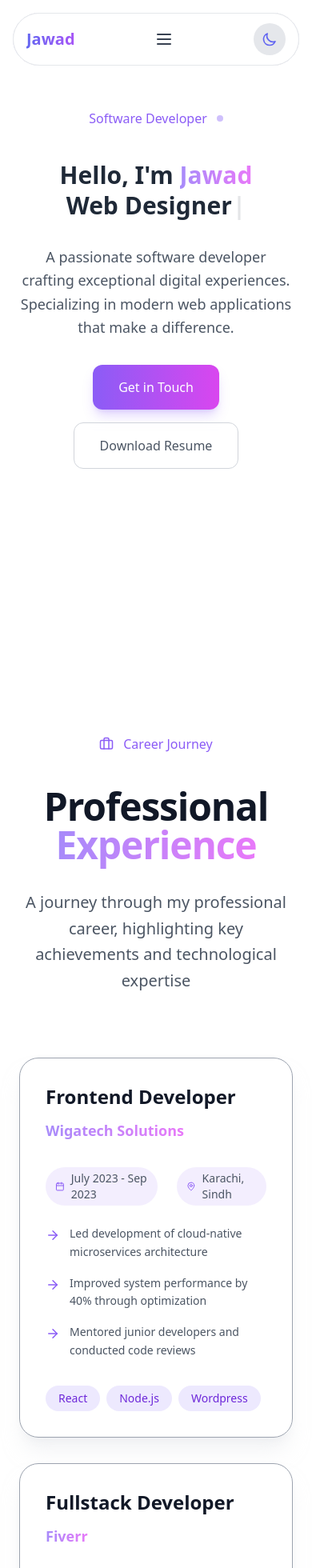
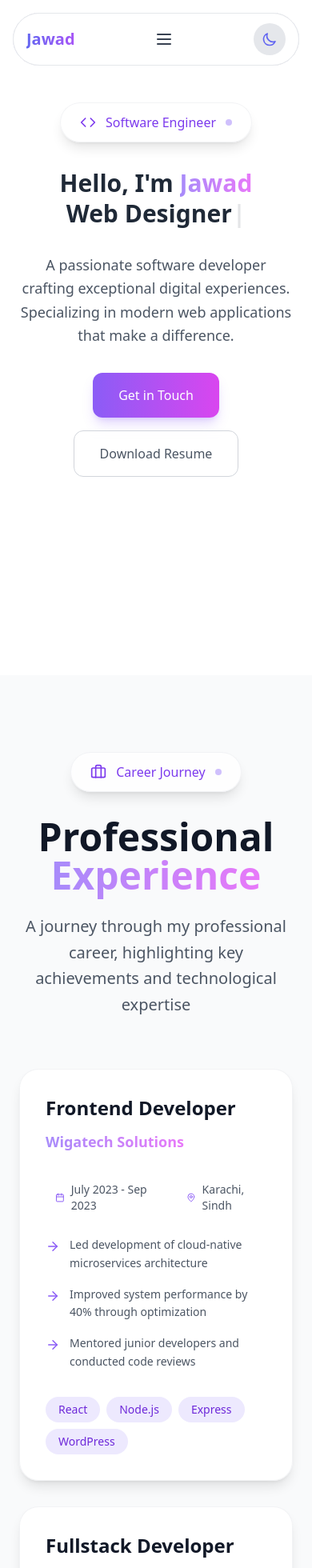
Before and after one commit to jawad8082/jawadportfolio, a React (Vite) app: page / in a window 390 px wide. Shown: the top 1960 px of the page at 80% size. Built offline with nearby package versions, Linux system fonts and the light colour scheme.

Commit message:
add some changes

```diff
--- a/src/components/Experience.jsx
+++ b/src/components/Experience.jsx
@@ -1,10 +1,15 @@
-import React from 'react';
-import { motion } from 'framer-motion';
-import { useDarkMode } from './common/DarkModeContext';
-import { PageLayout } from './common/PageLayout';
-import { GradientText } from './common/StyledComponents';
-import Navbar from './Navbar';
-import { BriefcaseIcon, CalendarIcon, MapPinIcon, ArrowRightIcon } from 'lucide-react';
+import React from "react";
+import { motion } from "framer-motion";
+import { useDarkMode } from "./common/DarkModeContext";
+import { PageLayout } from "./common/PageLayout";
+import { GradientText } from "./common/StyledComponents";
+import Navbar from "./Navbar";
+import {
+  BriefcaseIcon,
+  CalendarIcon,
+  MapPinIcon,
+  ArrowRightIcon,
+} from "lucide-react";
 
 const experiences = [
   {
@@ -15,9 +20,9 @@ const experiences = [
     description: [
       "Led development of cloud-native microservices architecture",
       "Improved system performance by 40% through optimization",
-      "Mentored junior developers and conducted code reviews"
+      "Mentored junior developers and conducted code reviews",
     ],
-    skills: ["React", "Node.js", "Wordpress"]
+    skills: ["React", "Node.js", "Express", "WordPress"],
   },
   {
     company: "Fiverr",
@@ -28,9 +33,9 @@ const experiences = [
       "Develop and maintain full-stack web applications",
       "Implemented responsive designs and user interfaces",
       "Managed database architecture and API integrations for web applications",
-      "Worked closely with designers and product managers"
+      "Worked closely with designers and product managers",
     ],
-    skills: ["React", "Node.js", "MongoDB", "Express", "REST APIs"]
+    skills: ["MERN", "REST APIs"],
   },
   {
     company: "IRC",
@@ -40,10 +45,10 @@ const experiences = [
     description: [
       "Managed and maintained accurate data entry in organizational databases",
       "Processed large volumes of data with high accuracy and attention to detail",
-      "Generated regular reports and performed data quality checks"
+      "Generated regular reports and performed data quality checks",
     ],
-    skills: ["Data Entry", "MS Office", "Database Management", "Data Verification"]
-  }
+    skills: ["Data Entry", "Database Management", "Data Verification"],
+  },
 ];
 
 const ExperienceCard = ({ experience, index }) => {
@@ -55,22 +60,19 @@ const ExperienceCard = ({ experience, index }) => {
       whileInView={{ opacity: 1, y: 0 }}
       viewport={{ once: true }}
       transition={{ duration: 0.5, delay: index * 0.2 }}
-      className={`group relative p-8 rounded-3xl backdrop-blur-md hover:transform hover:scale-[1.02] transition-all duration-300 ${
+      className={`group relative p-8 rounded-3xl backdrop-blur-md transform-gpu hover:translate-y-[-4px] transition-all duration-300 ${
         darkMode
-          ? 'bg-slate-800/90 border border-slate-700/50 shadow-lg shadow-violet-500/5'
-          : 'bg-white/90 border border-gray-400 shadow-xl shadow-gray-200/50'
+          ? "bg-slate-800/90 border border-slate-700/50 shadow-lg shadow-violet-500/5"
+          : "bg-white/90 border border-gray-200/50 hover:bg-white shadow-lg hover:shadow-xl"
       }`}
     >
-      {/* Decorative Elements */}
-      <div className={`absolute top-0 left-0 w-full h-full rounded-3xl opacity-0 group-hover:opacity-100 transition-opacity duration-300 ${
-        darkMode ? 'bg-gradient-to-br from-violet-500/10 to-transparent' : 'bg-gradient-to-br from-violet-50 to-transparent'
-      }`} />
-
       <div className="relative z-10">
         <div className="mb-8">
-          <h3 className={`text-2xl font-bold mb-3 ${
-            darkMode ? 'text-white' : 'text-gray-900'
-          }`}>
+          <h3
+            className={`text-2xl font-bold mb-3 ${
+              darkMode ? "text-white" : "text-gray-900"
+            }`}
+          >
             {experience.position}
           </h3>
           <h4 className="text-lg font-semibold">
@@ -80,25 +82,32 @@ const ExperienceCard = ({ experience, index }) => {
           </h4>
         </div>
 
-        <div className={`flex gap-6 mb-6 ${
-          darkMode ? 'text-gray-300' : 'text-gray-600'
-        }`}>
-          <div className="flex items-center gap-2 bg-violet-500/10 px-3 py-1 rounded-full">
+        <div
+          className={`flex gap-6 mb-6 ${
+            darkMode ? "text-gray-300" : "text-gray-600"
+          }`}
+        >
+          <div className="flex items-center gap-2 px-3 py-1 ">
             <CalendarIcon size={16} className="text-violet-500" />
             <span className="text-sm font-medium">{experience.duration}</span>
           </div>
-          <div className="flex items-center gap-2 bg-violet-500/10 px-3 py-1 rounded-full">
+          <div className="flex items-center gap-2 px-3 py-1 ">
             <MapPinIcon size={16} className="text-violet-500" />
             <span className="text-sm font-medium">{experience.location}</span>
           </div>
         </div>
 
-        <ul className={`space-y-4 mb-8 ${
-          darkMode ? 'text-gray-300' : 'text-gray-600'
-        }`}>
+        <ul
+          className={`space-y-4 mb-8 ${
+            darkMode ? "text-gray-300" : "text-gray-600"
+          }`}
+        >
           {experience.description.map((item, i) => (
             <li key={i} className="flex gap-3 items-start">
-              <ArrowRightIcon size={18} className="flex-shrink-0 mt-1 text-violet-500" />
+              <ArrowRightIcon
+                size={18}
+                className="flex-shrink-0 mt-1 text-violet-500"
+              />
               <span className="text-sm leading-relaxed">{item}</span>
             </li>
           ))}
@@ -110,8 +119,8 @@ const ExperienceCard = ({ experience, index }) => {
               key={i}
               className={`px-4 py-1.5 rounded-full text-sm font-medium transition-colors duration-200 ${
                 darkMode
-                  ? 'bg-violet-500/20 text-violet-300 hover:bg-violet-500/30'
-                  : 'bg-violet-100 text-violet-700 hover:bg-violet-200'
+                  ? "bg-violet-500/20 text-violet-300 hover:bg-violet-500/30"
+                  : "bg-violet-100 text-violet-700 hover:bg-violet-200"
               }`}
             >
               {skill}
@@ -129,43 +138,67 @@ const Experience = () => {
   return (
     <PageLayout>
       <Navbar />
-      <div className="relative container mx-auto px-6 py-16">
+      <div
+        className={`relative min-h-screen ${
+          darkMode ? "bg-slate-900" : "bg-gray-50"
+        }`}
+      >
+        <div className="relative container mx-auto px-6 py-24">
           <motion.div
             initial={{ opacity: 0, y: 20 }}
             animate={{ opacity: 1, y: 0 }}
-          className="text-center mb-20"
+            className="text-center mb-16"
           >
-          <div className="inline-flex items-center gap-3 px-6 py-2.5 rounded-full mb-8 transition-colors duration-200 ${
-            darkMode ? 'bg-violet-500/10' : 'bg-violet-50'
-          }">
-            <BriefcaseIcon size={18} className="text-violet-500" />
-            <span className="text-violet-500 font-medium">Career Journey</span>
+            <div
+              className={`inline-flex items-center gap-3 px-6 py-3 rounded-full backdrop-blur-sm mb-8 ${
+                darkMode
+                  ? "bg-slate-800/40 border border-slate-700/50"
+                  : "bg-white/80 border border-gray-200/50 shadow-lg"
+              }`}
+            >
+              <BriefcaseIcon
+                size={20}
+                className={darkMode ? "text-violet-400" : "text-violet-600"}
+              />
+              <span
+                className={darkMode ? "text-violet-300" : "text-violet-600"}
+              >
+                Career Journey
+              </span>
+              <span className="w-2 h-2 rounded-full bg-violet-400 animate-pulse" />
             </div>
 
-          <h2 className={`text-5xl md:text-6xl font-bold mb-8 tracking-tight ${
-            darkMode ? 'text-white' : 'text-gray-900'
-          }`}>
-            Professional{' '}
+            <h2
+              className={`text-5xl md:text-6xl font-bold mb-6 ${
+                darkMode ? "text-white" : "text-gray-900"
+              }`}
+            >
+              Professional{" "}
               <GradientText className="bg-clip-text text-transparent bg-gradient-to-r from-violet-500 to-pink-500">
                 Experience
               </GradientText>
             </h2>
 
-          <p className={`text-xl max-w-2xl mx-auto leading-relaxed ${
-            darkMode ? 'text-gray-300' : 'text-gray-600'
-          }`}>
-            A journey through my professional career, highlighting key achievements and technological expertise
+            <p
+              className={`text-xl max-w-2xl mx-auto leading-relaxed ${
+                darkMode ? "text-gray-300" : "text-gray-600"
+              }`}
+            >
+              A journey through my professional career, highlighting key
+              achievements and technological expertise
             </p>
           </motion.div>
 
-        <div className="grid md:grid-cols-2 lg:grid-cols-3 gap-8">
+          <motion.div
+            initial={{ opacity: 0 }}
+            animate={{ opacity: 1 }}
+            transition={{ delay: 0.2 }}
+            className="grid md:grid-cols-2 lg:grid-cols-3 gap-8"
+          >
             {experiences.map((experience, index) => (
-            <ExperienceCard
-              key={index}
-              experience={experience}
-              index={index}
-            />
+              <ExperienceCard key={index} experience={experience} index={index} />
             ))}
+          </motion.div>
         </div>
       </div>
     </PageLayout>
--- a/src/components/Hero.jsx
+++ b/src/components/Hero.jsx
@@ -1,86 +1,52 @@
-import React, { useEffect, useRef, useState } from 'react';
-import { motion } from 'framer-motion';
-import { useDarkMode } from './common/DarkModeContext';
-import { PageLayout } from './common/PageLayout';
-import { GradientText } from './common/StyledComponents';
-import Navbar from './Navbar';
-import { technologies } from '../utils/tech';
-import Typewriter from 'typewriter-effect';
-import resume from '../assets/Resume/resume.pdf';
-
-const generateCircularPosition = (index, total, radius) => {
-  const angle = (index / total) * 2 * Math.PI;
-  return {
-    x: Math.cos(angle) * radius,
-    y: Math.sin(angle) * radius
-  };
-};
-
-const rotatePositions = (total, radius, offset = 0) => {
-  return Array(total).fill(0).map((_, index) => {
-    const angle = ((index / total) * 2 * Math.PI) + offset;
-    return {
-      x: Math.cos(angle) * radius,
-      y: Math.sin(angle) * radius
-    };
-  });
-};
+import React from "react";
+import { motion } from "framer-motion";
+import { useDarkMode } from "./common/DarkModeContext";
+import { PageLayout } from "./common/PageLayout";
+import { GradientText } from "./common/StyledComponents";
+import Navbar from "./Navbar";
+import Typewriter from "typewriter-effect";
+import resume from "../assets/Resume/resume.pdf";
+import { Code } from "lucide-react";
+import profile from "../assets/ProjectImages/profile.jpeg";
 
 const Hero = () => {
   const { darkMode } = useDarkMode();
-  const techContainerRef = useRef(null);
-  const [techElements, setTechElements] = useState([]);
-  const animationDuration = 8;
-  const radius = 180;
-
-  useEffect(() => {
-    const initialPositions = rotatePositions(technologies.length, radius);
-    setTechElements(technologies.map((tech, index) => ({
-      ...tech,
-      position: initialPositions[index],
-      key: index
-    })));
-  }, []);
-
-  useEffect(() => {
-    if (techElements.length > 0) {
-      let offset = 0;
-      const interval = setInterval(() => {
-        offset += Math.PI / 8;
-        const newPositions = rotatePositions(technologies.length, radius, offset);
-
-        setTechElements(prevTechElements =>
-          prevTechElements.map((tech, index) => ({
-            ...tech,
-            position: newPositions[index]
-          }))
-        );
-      }, 3000);
-
-      return () => clearInterval(interval);
-    }
-  }, [techElements]);
 
   return (
     <PageLayout>
       <Navbar />
-      <div className="relative container mx-auto px-6 pt-32 pb-24 md:pt-52 md:pb-40">
+      <div className="relative container mx-auto px-6 pt-32 md:pt-52">
         <div className="flex flex-col md:flex-row items-center justify-between gap-16">
           <motion.div
             initial={{ opacity: 0, y: 20 }}
             animate={{ opacity: 1, y: 0 }}
             className="md:w-1/2 space-y-8 text-center md:text-left"
           >
-            <div className="inline-flex items-center gap-3 px-4 py-2 rounded-full bg-white/10 backdrop-blur-sm mx-auto md:mx-0">
-              <span className="text-violet-500 font-medium">Software Developer</span>
+            <div
+              className={`inline-flex items-center gap-3 px-6 py-3 rounded-full backdrop-blur-sm ${
+                darkMode
+                  ? "bg-slate-800/40 border border-slate-700/50"
+                  : "bg-white/80 border border-gray-200/50 shadow-lg"
+              }`}
+            >
+              <Code
+                size={20}
+                className={darkMode ? "text-violet-400" : "text-violet-600"}
+              />
+              <span
+                className={darkMode ? "text-violet-300" : "text-violet-600"}
+              >
+                Software Engineer
+              </span>
               <span className="w-2 h-2 rounded-full bg-violet-400 animate-pulse" />
             </div>
 
-            <h1 className={`text-3xl md:text-6xl lg:text-7xl font-bold leading-tight ${
-              darkMode ? 'text-white' : 'text-gray-800'
-            }`}>
-              Hello, I'm{' '}
-              <GradientText>Jawad</GradientText>
+            <h1
+              className={`text-3xl md:text-6xl lg:text-7xl font-bold leading-tight ${
+                darkMode ? "text-white" : "text-gray-800"
+              }`}
+            >
+              Hello, I'm <GradientText>Jawad</GradientText>
               <Typewriter
                 options={{
                   strings: ["Web Developer", "Freelancer", "Web Designer"],
@@ -91,11 +57,14 @@ const Hero = () => {
               />
             </h1>
 
-            <p className={`text-lg md:text-xl leading-relaxed max-w-xl ${
-              darkMode ? 'text-gray-300' : 'text-gray-600'
-            } mx-auto md:mx-0`}>
-              A passionate software developer crafting exceptional digital experiences.
-              Specializing in modern web applications that make a difference.
+            <p
+              className={`text-lg md:text-xl leading-relaxed max-w-xl ${
+                darkMode ? "text-gray-300" : "text-gray-600"
+              } mx-auto md:mx-0`}
+            >
+              A passionate software developer crafting exceptional digital
+              experiences. Specializing in modern web applications that make a
+              difference.
             </p>
 
             <div className="flex flex-wrap gap-4 justify-center md:justify-start">
@@ -116,8 +85,8 @@ const Hero = () => {
                 download="Jawad's_Resume.pdf"
                 className={`px-8 py-4 rounded-xl border font-medium transition-all duration-300 backdrop-blur-sm ${
                   darkMode
-                    ? 'text-gray-300 border-gray-700 hover:border-violet-400 hover:text-violet-400'
-                    : 'text-gray-600 border-gray-300 hover:border-violet-400 hover:text-violet-400'
+                    ? "text-gray-300 border-gray-700 hover:border-violet-400 hover:text-violet-400"
+                    : "text-gray-600 border-gray-300 hover:border-violet-400 hover:text-violet-400"
                 }`}
               >
                 Download Resume
@@ -125,52 +94,8 @@ const Hero = () => {
             </div>
           </motion.div>
 
-          {/* <motion.div
-            initial={{ opacity: 0, scale: 0.9 }}
-            animate={{ opacity: 1, scale: 1 }}
-            className="relative hidden md:flex md:w-1/2 justify-center"
-          >
-            <div className="relative w-72 h-72 sm:w-80 sm:h-80 md:w-96 md:h-96" ref={techContainerRef}>
-              <div className="absolute inset-0 rounded-full bg-gradient-to-r from-violet-200 to-fuchsia-100 blur-5xl opacity-50" />
-              <div className="absolute inset-0 rounded-full bg-gradient-to-r from-violet-200 to-fuchsia-100 animate-pulse" />
-              <img
-                src="/api/placeholder/500/500"
-                alt="Profile"
-                className="relative rounded-full w-full h-full object-cover border-4 border-white/10
-                         shadow-2xl shadow-black/50"
-              />
+          {/* Profile Image Section */}
 
-              {techElements.map((tech, index) => (
-                <motion.div
-                  key={index}
-                  initial={{
-                    x: tech.position?.x || 0,
-                    y: tech.position?.y || 0,
-                    opacity: 0
-                  }}
-                  animate={{
-                    x: tech.position?.x || 0,
-                    y: tech.position?.y || 0,
-                    opacity: 1
-                  }}
-                  transition={{
-                    duration: animationDuration,
-                    ease: "linear"
-                  }}
-                  className="absolute left-1/2 top-1/2 w-8 h-8 sm:w-10 sm:h-10 md:w-12 md:h-12 -ml-4 -mt-4 sm:-ml-5 sm:-mt-5 md:-ml-6 md:-mt-6 flex items-center justify-center
-                           bg-white/10 backdrop-blur-sm rounded-full shadow-lg transform hover:scale-110
-                           transition-transform"
-                  style={{
-                    transform: `translate(${tech.position?.x}px, ${tech.position?.y}px)`
-                  }}
-                >
-                  <div className="w-4 h-4 sm:w-5 sm:h-5 md:w-6 md:h-6 text-white">
-                    {tech.icon}
-                  </div>
-                </motion.div>
-              ))}
-            </div>
-          </motion.div> */}
         </div>
       </div>
     </PageLayout>
--- a/src/components/Skills.jsx
+++ b/src/components/Skills.jsx
@@ -384,10 +384,11 @@ const Skills = () => {
               >
                 Technical Skills
               </span>
+              <span className="w-2 h-2 rounded-full bg-violet-400 animate-pulse" />
             </div>
 
             <h2
-              className={`text-4xl md:text-5xl font-bold mb-6 ${
+              className={`text-5xl md:text-6xl font-bold mb-6 ${
                 darkMode ? "text-white" : "text-gray-900"
               }`}
             >
@@ -395,7 +396,7 @@ const Skills = () => {
             </h2>
 
             <p
-              className={`text-lg max-w-2xl mx-auto ${
+              className={`text-xl max-w-2xl mx-auto leading-relaxed ${
                 darkMode ? "text-gray-300" : "text-gray-600"
               }`}
             >
--- a/src/utils/position.js
+++ /dev/null
@@ -1,24 +0,0 @@
-export const generateRandomPosition = (container, maxDistanceX, maxDistanceY, minDistance, padding) => {
-    if(!container) {
-      return { x: 0, y: 0};
-    }
-      const containerWidth = container.offsetWidth;
-      const containerHeight = container.offsetHeight;
-
-    const center = {
-      x: containerWidth / 2,
-      y: containerHeight / 2,
-    };
-
-      const angle = Math.random() * 2 * Math.PI; // Random angle in radians
-      const distance = (Math.random() * (maxDistanceX - minDistance)) + minDistance; // Random distance within maxDistance and minDistance
-
-      let x = center.x + Math.cos(angle) * distance;
-      let y = center.y + Math.sin(angle) * distance;
-
-      // Ensure the element doesn't go outside the bounds
-      x = Math.max(padding, Math.min(containerWidth-padding, x));
-      y = Math.max(padding, Math.min(containerHeight-padding, y));
-
-      return { x: x - 20, y: y - 20 };
-    };
```
Also changed, not shown: src/utils/tech.js (deleted, +0 -25 lines), src/assets/ProjectImages/profile.jpeg (added). Lines whose indentation alone changed are shown as unchanged.
